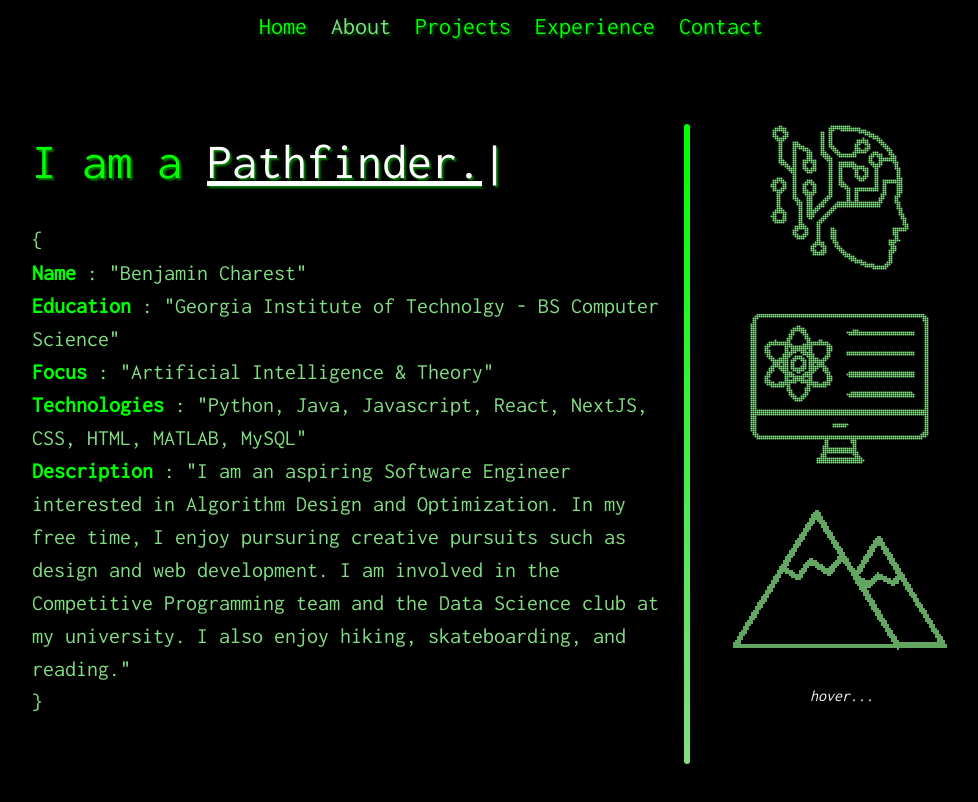
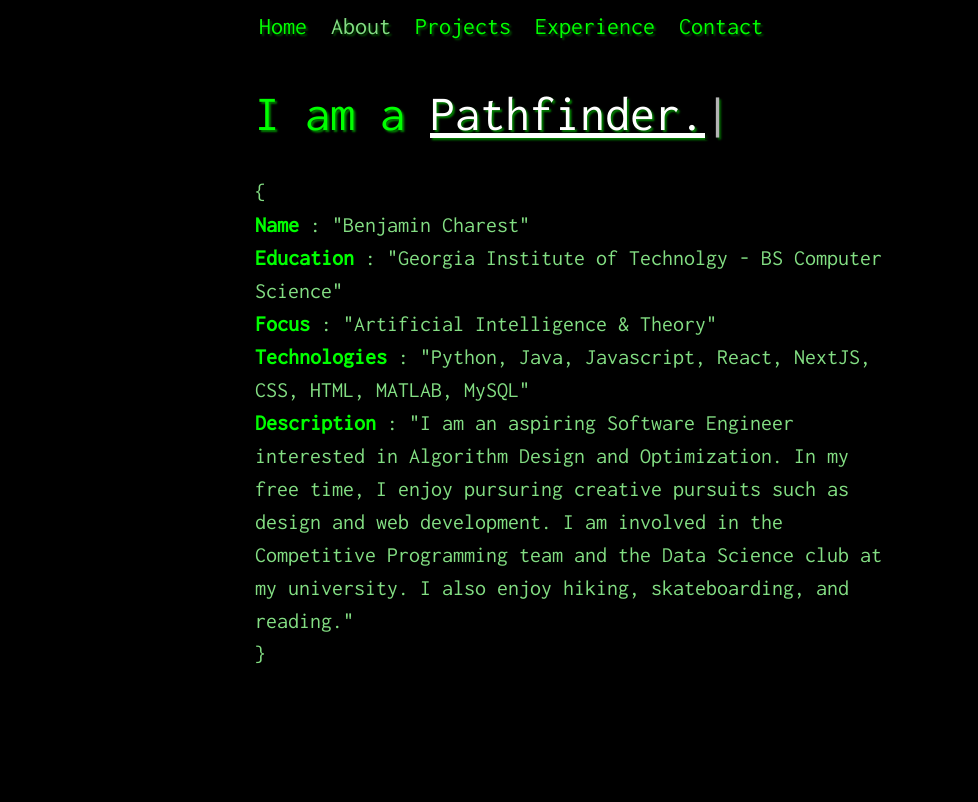
Before and after one commit to 8enji/portfolio, a Next.js app: page /about in a window 1280 px wide. Shown: the top 802 px of the page, without its empty margins (129-1107 px from the left). Built offline with nearby package versions, Linux system fonts and the light colour scheme.

Commit message:
Fixed about page
Removed unnecessary pictures

```diff
--- a/pages/about.jsx
+++ b/pages/about.jsx
@@ -35,7 +35,6 @@ const About = () => {
 
     return (
         <>
-        <Script src= "/static/particle-image.js"></Script>
         <Layout page='About'>
             <div className='mt-4 absolute bg-transparent'>
                 <motion.div className='flex justify-center bg-transparent'
@@ -43,8 +42,8 @@ const About = () => {
                     <Navbar page='About'/>
                 </motion.div>
 
-                <div className='mt-20 flex h-500 bg-transparent'>
-                    <div>
+                <div className='mt-8 flex bg-transparent'>
+                    <div className='ml-[10vw]'>
                         <motion.div className='inline bg-transparent text-[50px] text-[#fff] [text-shadow:_2px_2px_2px_rgb(0_255_0_/_50%)]'
                               animate={{opacity: [0,1]}} transition={{delay: .5, duration: 4}}>
                             <span className='text-[#0f0]'>I am a </span>
@@ -65,23 +64,7 @@ const About = () => {
 
                         </motion.div>
                     </div>
-                    <motion.div className=' ml-3 bg-gradient-to-b from-[#0f0] to-[#83de83] w-1.5 h-[80vh] rounded-full '
-                          animate={{opacity: [0,1]}} transition={{delay: 0, duration: 4}}></motion.div>
-                    <div className='flex-row'>
-                        <div id="particle-image" data-params-src="/static/params.json"
-                            className=' cursor-pointer bg-transparent'>
-                        </div>
-                        <div id="particle-image-2" data-params-src="/static/params_react.json"
-                            className= ' cursor-pointer bg-transparent -mt-[450px] '>
-                        </div>
-                        <div id="particle-image-3" data-params-src="/static/params_mountain.json"
-                            className=' cursor-pointer bg-transparent -mt-[450px]'>
-                        </div>
-                        <motion.div className='-mt-[460px] ml-[120px] italic opacity-30'
-                          animate={{opacity: [0,1]}} transition={{delay: 2, duration: 4}}>
-                            hover...
-                        </motion.div>
-                    </div>
+
                 </div>
             </div>
         </Layout>
```
